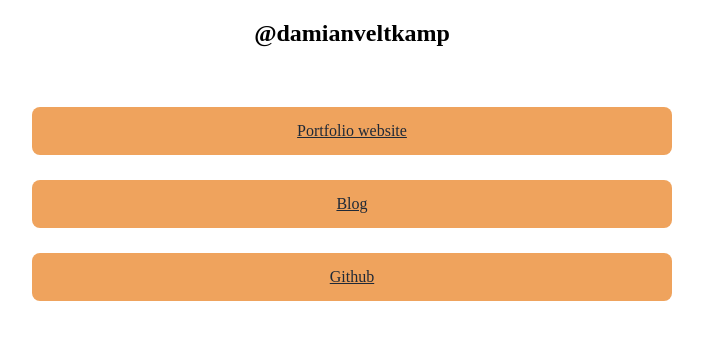
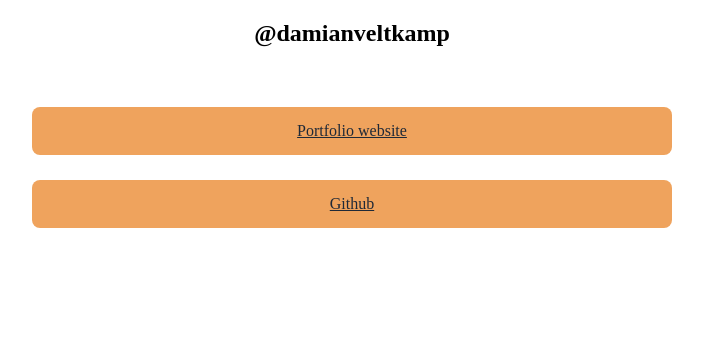
Before and after one commit to damianveltkamp/personal-links, a Next.js app: page / in a window 1280 px wide. Shown: the top 340 px of the page, without its empty margins (288-991 px from the left). Built offline with nearby package versions, Linux system fonts and the light colour scheme.

Commit message:
remove blog from links

```diff
--- a/pages/index.tsx
+++ b/pages/index.tsx
@@ -61,14 +61,6 @@
             Portfolio website
           </Button>
           <Button
-            aria-label="Link to blog website of Damian Veltkamp"
-            href="https://blog.damianveltkamp.tech/"
-            target="_blank"
-            rel="noreferrer"
-          >
-            Blog
-          </Button>
-          <Button
             aria-label="Link to Damian Veltkamp github"
             href="https://github.com/damianveltkamp"
             target="_blank"
```
